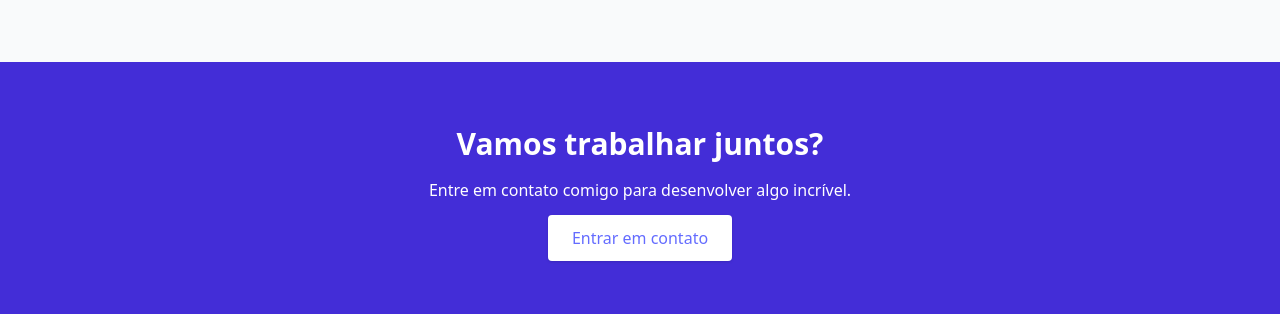
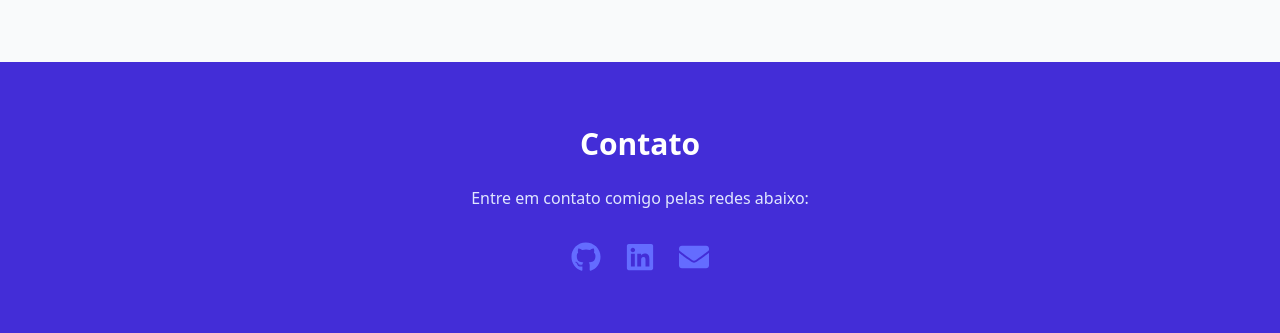
Before and after one commit to igrrsantos/portfolio-front, a React (Vite) app: page / in a window 1280 px wide. Shown: the part 1030-1363 px from the top of the page. Built offline with nearby package versions, Linux system fonts and the light colour scheme; no server answers.

Commit message:
footer and slider

```diff
--- a/package.json
+++ b/package.json
@@ -12,6 +12,7 @@
   "dependencies": {
     "@tailwindcss/vite": "^4.1.4",
     "axios": "^1.8.4",
+    "keen-slider": "^6.8.6",
     "react": "^19.0.0",
     "react-dom": "^19.0.0",
     "react-icons": "^5.5.0",
--- a/src/components/Layout.tsx
+++ b/src/components/Layout.tsx
@@ -1,4 +1,5 @@
 import Header from "./Header";
+import { FaGithub, FaLinkedin, FaEnvelope } from 'react-icons/fa';
 
 export default function Layout({ children }: { children: React.ReactNode }) {
   return (
@@ -6,6 +7,39 @@ export default function Layout({ children }: { children: React.ReactNode }) {
       <Header />
       <div className="bg-gray-50 min-h-screen text-gray-800">
         {children}
+        <section className="bg-indigo-700 py-16 px-6 text-center text-white">
+          <h2 className="text-3xl font-bold mb-6">Contato</h2>
+          <p className="text-indigo-100 mb-8">
+            Entre em contato comigo pelas redes abaixo:
+          </p>
+          <div className="flex justify-center gap-6 text-3xl">
+            <a
+              href="https://github.com/seu-usuario"
+              target="_blank"
+              rel="noopener noreferrer"
+              className="text-white hover:text-indigo-300 transition"
+              aria-label="GitHub"
+            >
+              <FaGithub />
+            </a>
+            <a
+              href="https://www.linkedin.com/in/seu-usuario/"
+              target="_blank"
+              rel="noopener noreferrer"
+              className="text-white hover:text-indigo-300 transition"
+              aria-label="LinkedIn"
+            >
+              <FaLinkedin />
+            </a>
+            <a
+              href="mailto:seu@email.com"
+              className="text-white hover:text-indigo-300 transition"
+              aria-label="Email"
+            >
+              <FaEnvelope />
+            </a>
+          </div>
+        </section>
       </div>
     </>
   );
--- a/src/main.tsx
+++ b/src/main.tsx
@@ -5,6 +5,7 @@ import App from './App.tsx';
 import { BrowserRouter } from 'react-router-dom';
 import { AuthProvider } from './auth/AuthContext';
 import { ProjectsProvider } from './projects/ProjectsContext';
+import 'keen-slider/keen-slider.min.css';
 
 ReactDOM.createRoot(document.getElementById('root')!).render(
   <React.StrictMode>
--- a/src/pages/EditProject.tsx
+++ b/src/pages/EditProject.tsx
@@ -1,7 +1,6 @@
 import { useEffect, useState, ChangeEvent, FormEvent } from 'react';
 import { useNavigate, useParams } from 'react-router-dom';
 import api from '../api/client';
-import Header from '../components/Header';
 
 type TechTag = {
   id: number;
@@ -84,7 +83,6 @@ export default function EditProject() {
 
   return (
     <>
-      <Header />
       <main className="max-w-2xl mx-auto p-6">
         <h2 className="text-2xl font-bold mb-6">Editar Projeto</h2>
 
--- a/src/pages/Home.tsx
+++ b/src/pages/Home.tsx
@@ -10,6 +10,8 @@ import {
 } from 'react-icons/si';
 import { useEffect, useState } from 'react';
 import api from '../api/client';
+import { useKeenSlider } from 'keen-slider/react';
+import 'keen-slider/keen-slider.min.css';
 
 type Project = {
   id: number;
@@ -20,6 +22,21 @@ type Project = {
 };
 
 export default function Home() {
+  const [sliderRef] = useKeenSlider<HTMLDivElement>({
+    loop: true,
+    slides: {
+      perView: 1,
+      spacing: 16,
+    },
+    breakpoints: {
+      '(min-width: 640px)': {
+        slides: { perView: 2, spacing: 16 },
+      },
+      '(min-width: 1024px)': {
+        slides: { perView: 3, spacing: 24 },
+      },
+    },
+  });
   const [projects, setProjects] = useState<Project[]>([]);
 
   useEffect(() => {
@@ -56,12 +73,12 @@ export default function Home() {
           <h2 className="text-3xl font-bold">Projetos em Destaque</h2>
         </div>
 
-        <div className="grid gap-6 grid-cols-1 sm:grid-cols-2 md:grid-cols-3">
+        <div ref={sliderRef} className="keen-slider">
           {projects.map((project) => (
             <Link
               key={project.id}
               to={`/projects/${project.id}`}
-              className="bg-white rounded-lg shadow-md hover:shadow-xl transition p-4"
+              className="keen-slider__slide bg-white rounded-lg shadow-md hover:shadow-xl transition p-4"
             >
               {project.image_url && (
                 <img
@@ -114,19 +131,6 @@ export default function Home() {
           </span>
         </div>
       </section>
-
-      {/* CALL TO ACTION */}
-      <section className="bg-indigo-700 text-white py-16 px-6 text-center">
-        <h2 className="text-3xl font-bold mb-4">Vamos trabalhar juntos?</h2>
-        <p className="mb-6">Entre em contato comigo para desenvolver algo incrível.</p>
-        <a
-          href="mailto:seu@email.com"
-          className="bg-white text-indigo-700 font-semibold px-6 py-3 rounded shadow hover:bg-gray-100 transition"
-        >
-          Entrar em contato
-        </a>
-      </section>
-
     </div>
   );
 }
--- a/src/pages/ProjectDetail.tsx
+++ b/src/pages/ProjectDetail.tsx
@@ -1,7 +1,6 @@
 import { useEffect, useState } from 'react';
 import { useParams, useNavigate } from 'react-router-dom';
 import api from '../api/client';
-import Header from '../components/Header';
 
 type Project = {
   id: number;
@@ -40,7 +39,6 @@ export default function ProjectDetail() {
 
   return (
     <>
-      <Header />
       <main className="max-w-3xl mx-auto p-6">
         {project.image_url && (
           <img
```
Also changed, not shown: 1 other file (tests, documents, lock files or other folders).
